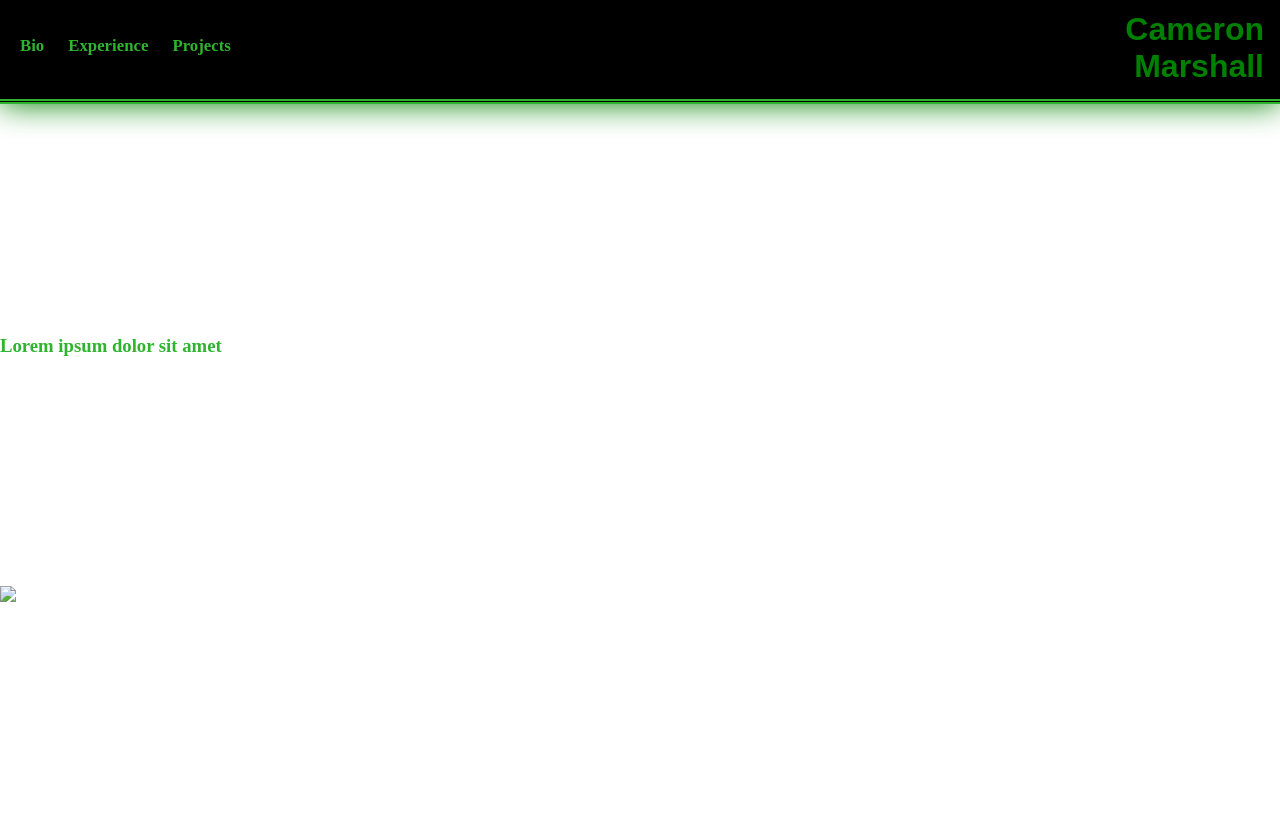
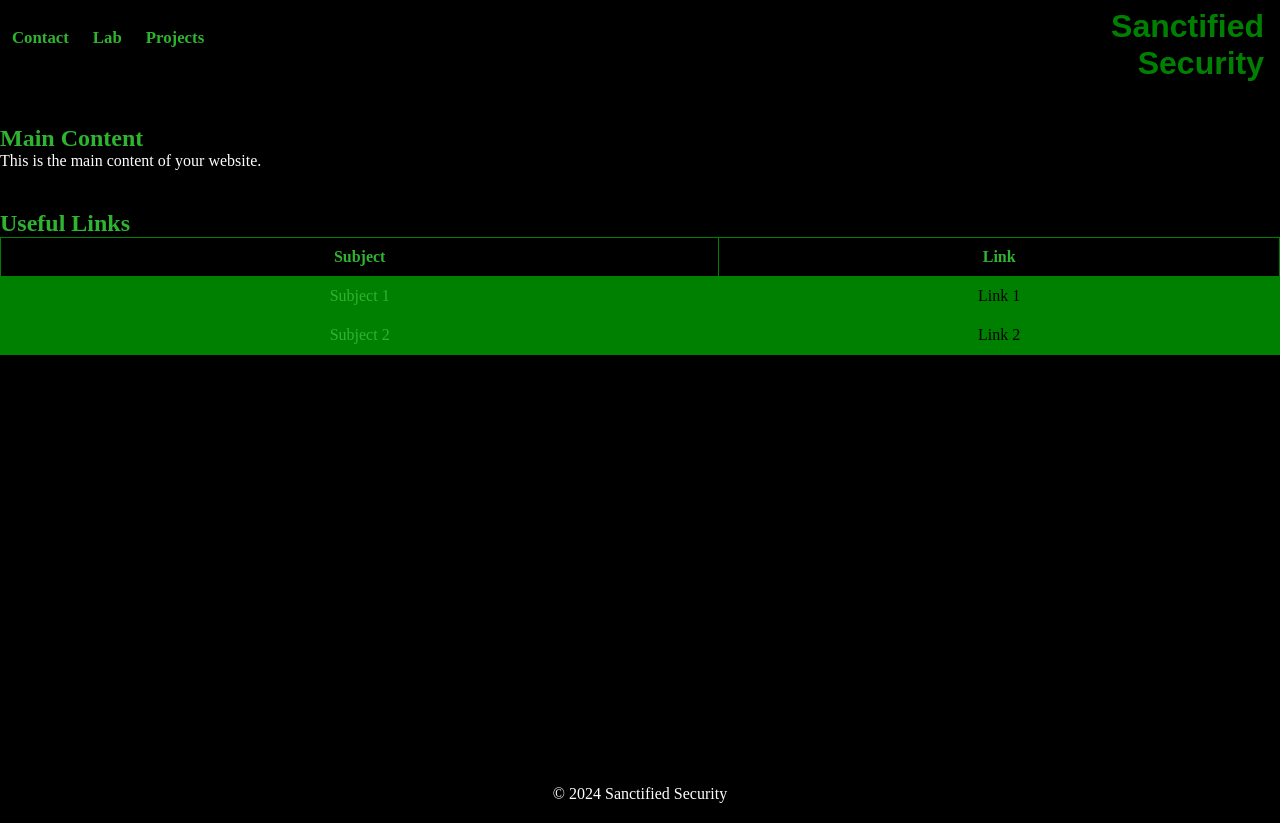
Before and after one commit to byte-crusader/SanctifiedSecurity, a plain HTML site: page index.html in a window 1280 px wide. Before the commit the page ends 800 px from the top, so only its background shows below. Drawn offline with Linux system fonts and the light colour scheme; a web font is replaced by a local one.

```diff
--- a/app.js
+++ b/app.js
@@ -1,24 +1,33 @@
-const menuToggle = document.querySelector('.toggle')
-menuToggle.addEventListener('click', () =>{
-    menuToggle.classList.toggle('active')
-})
-
+const menuToggle = document.querySelector('.toggle');
 const hamCheckbox = document.getElementById('ham');
 const navMenu = document.getElementById('menu');
 const navLinks = document.querySelectorAll('nav a');
 
-hamCheckbox.addEventListener('change', function() {
-    if (this.checked) {
+
+menuToggle.addEventListener('click', () =>{
+    if (!menu.classList.contains("active")) {
+        menu.classList.add("active");
         navMenu.style.transform = 'translateY(0)';
+        menuToggle.querySelector('span:nth-child(1)').style.width = '40px';
+        menuToggle.querySelector('span:nth-child(1)').style.transform = 'translateY(0px) rotate(45deg)';
+        menuToggle.querySelector('span:nth-child(2)').style.width = '40px';
+        menuToggle.querySelector('span:nth-child(2)').style.transform = 'translateY(0px) rotate(315deg)';
+        menuToggle.querySelector('span:nth-child(3)').style.transform = 'translateX(60px)';
         navLinks.forEach(link => {
         link.style.opacity = 1;
         link.style.transition = 'ease-in-out .6s';
         });
       } else {
+        menu.classList.remove("active");
         navMenu.style.transform = 'translateY(-200%)';
+        menuToggle.querySelector('span:nth-child(1)').style.width = '';
+        menuToggle.querySelector('span:nth-child(1)').style.transform = '';
+        menuToggle.querySelector('span:nth-child(2)').style.width = '';
+        menuToggle.querySelector('span:nth-child(2)').style.transform = '';
+        menuToggle.querySelector('span:nth-child(3)').style.transform = '';
         navLinks.forEach(link => {
         link.style.opacity = 0;
         link.style.transition = 'ease-in-out .6s';
         });
       }
-});
+})
--- a/index.html
+++ b/index.html
@@ -4,7 +4,7 @@
     <meta charset="UTF-8">
     <meta http-equiv="X-UA-Compatible" content="IE=edge">
     <meta name="viewport" content="width=device-width, initial-scale=1.0">
-    <title>Document</title>
+    <title>Sanctified Security</title>
     <link rel="stylesheet" href="stylings.css">
     <link href="http://fonts.cdnfonts.com/css/dot-matrix" rel="stylesheet">
 </head>
@@ -13,7 +13,7 @@
    <div class="head_container">
                     <input type="checkbox" id="ham" class="ham">
 
-                        <h1>Cameron <br>Marshall</h1>
+                        <h1>Sanctified <br>Security</h1>
                     </div>
 
         <label for="ham" class="ham-label toggle">
@@ -25,22 +25,48 @@
     </header>
     <nav id="menu">
         <ul>
-            <li class="nav-0"><a href="page_1"> Bio</a></li>
-            <li class="nav-1"><a href="page_2"> Experience</a></li>
+            <li class="nav-0"><a href="contact.html"> Contact</a></li>
+            <li class="nav-1"><a href="page_2"> Lab</a></li>
             <li class="nav-2"><a href="page_3"> Projects</a></li>
         </ul>
     </nav>
-    <main>
-        <div class="main_container">
-        <h3>Lorem ipsum dolor sit amet</h3>
-        <p>Lorem ipsum dolor sit amet consectetur adipisicing elit. Cum, soluta quam. Est nihil exercitatione</p>
-        <img class="main_img" src="unnamed.jpg" >
-        </div>
+
+     <main>
+        <section id="content">
+            <h2>Main Content</h2>
+            <p>This is the main content of your website.</p>
+
+        </section>
+
+        <section id="links">
+            <h2>Useful Links</h2>
+            <table>
+                <thead>
+                    <tr>
+                        <th>Subject</th>
+                        <th>Link</th>
+                    </tr>
+                </thead>
+                <tbody>
+                    <tr>
+                        <td>Subject 1</td>
+                        <td><a href="#">Link 1</a></td>
+                    </tr>
+                    <tr>
+                        <td>Subject 2</td>
+                        <td><a href="#">Link 2</a></td>
+                    </tr>
+
+                </tbody>
+            </table>
+        </section>
     </main>
 
+    <footer>
 
+        <p>&copy; 2024 Sanctified Security</p>
+    </footer>
 
-    <footer></footer>
     <script src="app.js"></script>
 </body>
 </html>
--- a/stylings.css
+++ b/stylings.css
@@ -15,8 +15,8 @@
     background-color: black;
 } */
 body{
-    margin: 0;
-    padding: 0;
+    color: var(--color-type);
+    background-color:black;
 }
 h1{
     display: inline;
@@ -34,12 +34,12 @@ header{
     padding-bottom:1rem;
     top:0;
     background-color: black;
-position: absolute;
+    position: absolute;
     width:100%;
     z-index:999;
-    border-bottom: var(--border-type);
-    box-shadow: 0 0 30px green;
-    height: 13vh;
+    /* border-bottom: var(--border-type); */
+    /* box-shadow: 0 0 30px green; */
+    height: 19vh;
 }
 h3{
     color: var(--color-type);
@@ -66,7 +66,7 @@ nav{
     /* position: absolute; */
     /* position: relative; */
     text-align: left;
-    margin-top:12vh;
+    margin-top:5.5rem;
     /* top:100%;
     left:0; */
     transform:translateY(-100%);
@@ -102,6 +102,52 @@ nav a:hover{
         -webkit-animation: blink-animation 1s steps(50, start) infinite;
     box-shadow: inset 0 0 45px rgb(38, 185, 25);
     color: greenyellow;
+}
+main{
+    margin-top:1rem;
+    height:80vh;
+}
+section {
+    margin-bottom: 40px;
+    width:100%;
+}
+
+table {
+    width: 100%;
+    border-collapse: collapse;
+}
+
+th, td {
+    border: 1px solid green;
+    padding: 10px;
+    text-align: center;
+}
+
+#links th {
+    background-color: black;
+}
+
+#links td {
+    background-color: green;
+}
+
+#links td a {
+    color: black;
+    text-decoration: none;
+}
+
+#links td a:hover {
+    text-decoration: underline;
+}
+
+footer {
+    text-align: center;
+    padding: 20px;
+    background-color: black;
+}
+
+footer p {
+    margin: 0;
 }
 @keyframes blink-animation {
         to {
@@ -188,6 +234,17 @@ nav a:hover{
   .ham-label{
     display: none;
 }
+header{
+    height: 9vh;
+    top:0;
+    /* position:fixed;
+    display:flex;
+    align-items:center;
+    justify-content:center; */
+}
+main{
+    margin-top:4rem;
+}
 nav{
     box-shadow: none;
     transform: translateY(0);
@@ -199,7 +256,6 @@ nav{
     z-index: 999;
 }
 nav ul{
-    padding:.5em;
     margin:0;
     flex-direction: row;
     position: relative;
```
Lines whose indentation alone changed are shown as unchanged.
